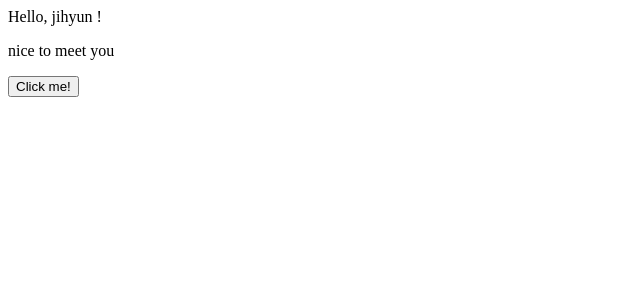
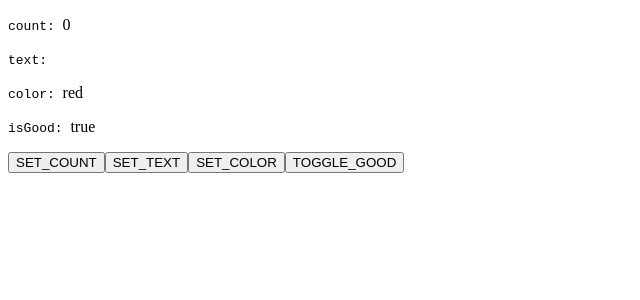
Before and after one commit to Jihyun85/react-study, a React (Create React App) app: page / in a window 1280 px wide. Shown: the top 300 px of the page, without its empty margins (0-640 px from the left). Built offline with nearby package versions, Linux system fonts and the light colour scheme.

Commit message:
벨로퍼트와 함께하는 모던 리액트 - 8장 타입스크립트_리액트 상태관리

```diff
--- a/src/App.tsx
+++ b/src/App.tsx
@@ -1,14 +1,13 @@
+import Counter from "./Counter";
 import Greetings from "./Greeting";
+import MyForm from "./myForm";
+import ReducerSample from "./ReducerSample";
 
 function App() {
-  const onClick = (name: string) => {
-    console.log(`${name} says hello!`);
+  const onSubmit = (form: { name: string; description: string }) => {
+    console.log(form);
   };
-  return (
-    <div className="App">
-      <Greetings name="jihyun" optional="nice to meet you" onClick={onClick} />
-    </div>
-  );
+  return <ReducerSample />;
 }
 
 export default App;
--- /dev/null
+++ b/src/Counter.tsx
@@ -0,0 +1,31 @@
+import React, { useReducer } from "react";
+
+type Action = { type: "INCREASE" } | { type: "DECREASE" };
+
+function reducer(state: number, action: Action): number {
+  switch (action.type) {
+    case "INCREASE":
+      return state + 1;
+    case "DECREASE":
+      return state - 1;
+    default:
+      throw new Error("Unhandled action");
+  }
+}
+
+function Counter() {
+  const [count, dispatch] = useReducer(reducer, 0);
+  const onIncrease = () => dispatch({ type: "INCREASE" });
+  const onDecrease = () => dispatch({ type: "DECREASE" });
+  return (
+    <div>
+      <h1>{count}</h1>
+      <div>
+        <button onClick={onIncrease}>+1</button>
+        <button onClick={onDecrease}>-1</button>
+      </div>
+    </div>
+  );
+}
+
+export default Counter;
--- /dev/null
+++ b/src/ReducerSample.tsx
@@ -0,0 +1,81 @@
+import React, { useReducer } from "react";
+
+type Color = "red" | "orange" | "yellow";
+
+type State = {
+  count: number;
+  text: string;
+  color: Color;
+  isGood: boolean;
+};
+
+type Action =
+  | { type: "SET_COUNT"; count: number }
+  | { type: "SET_TEXT"; text: string }
+  | { type: "SET_COLOR"; color: Color }
+  | { type: "TOGGLE_GOOD" };
+
+function reducer(state: State, action: Action) {
+  switch (action.type) {
+    case "SET_COUNT":
+      return {
+        ...state,
+        count: action.count,
+      };
+    case "SET_TEXT":
+      return {
+        ...state,
+        text: action.text,
+      };
+    case "SET_COLOR":
+      return {
+        ...state,
+        color: action.color,
+      };
+    case "TOGGLE_GOOD":
+      return {
+        ...state,
+        isGood: !state.isGood,
+      };
+    default:
+      throw new Error("Unhandled action");
+  }
+}
+
+function ReducerSample() {
+  const [state, dispatch] = useReducer(reducer, {
+    count: 0,
+    text: "",
+    color: "red",
+    isGood: true,
+  });
+
+  const setCount = () => dispatch({ type: "SET_COUNT", count: 5 });
+  const setText = () => dispatch({ type: "SET_TEXT", text: "bye" });
+  const setColor = () => dispatch({ type: "SET_COLOR", color: "orange" });
+  const toggleGood = () => dispatch({ type: "TOGGLE_GOOD" });
+  return (
+    <div>
+      <p>
+        <code>count: </code> {state.count}
+      </p>
+      <p>
+        <code>text: </code> {state.text}
+      </p>
+      <p>
+        <code>color: </code> {state.color}
+      </p>
+      <p>
+        <code>isGood: </code> {state.isGood ? "true" : "false"}
+      </p>
+      <div>
+        <button onClick={setCount}>SET_COUNT</button>
+        <button onClick={setText}>SET_TEXT</button>
+        <button onClick={setColor}>SET_COLOR</button>
+        <button onClick={toggleGood}>TOGGLE_GOOD</button>
+      </div>
+    </div>
+  );
+}
+
+export default ReducerSample;
--- /dev/null
+++ b/src/myForm.tsx
@@ -0,0 +1,44 @@
+import React, { useState } from "react";
+
+type myFormProps = {
+  onSubmit: (form: { name: string; description: string }) => void;
+};
+
+function MyForm({ onSubmit }: myFormProps) {
+  const [form, setForm] = useState({
+    name: "",
+    description: "",
+  });
+
+  const { name, description } = form;
+
+  const onChange = (e: React.ChangeEvent<HTMLInputElement>) => {
+    const { name, value } = e.target;
+    setForm({
+      ...form,
+      [name]: value,
+    });
+  };
+  const handleSubmit = (e: React.FormEvent<HTMLFormElement>) => {
+    e.preventDefault();
+    onSubmit(form);
+    setForm({
+      name: "",
+      description: "",
+    });
+  };
+  return (
+    <form onSubmit={handleSubmit}>
+      <input type="text" name="name" value={name} onChange={onChange} />
+      <input
+        type="text"
+        name="description"
+        value={description}
+        onChange={onChange}
+      />
+      <button type="submit">등록</button>
+    </form>
+  );
+}
+
+export default MyForm;
```
